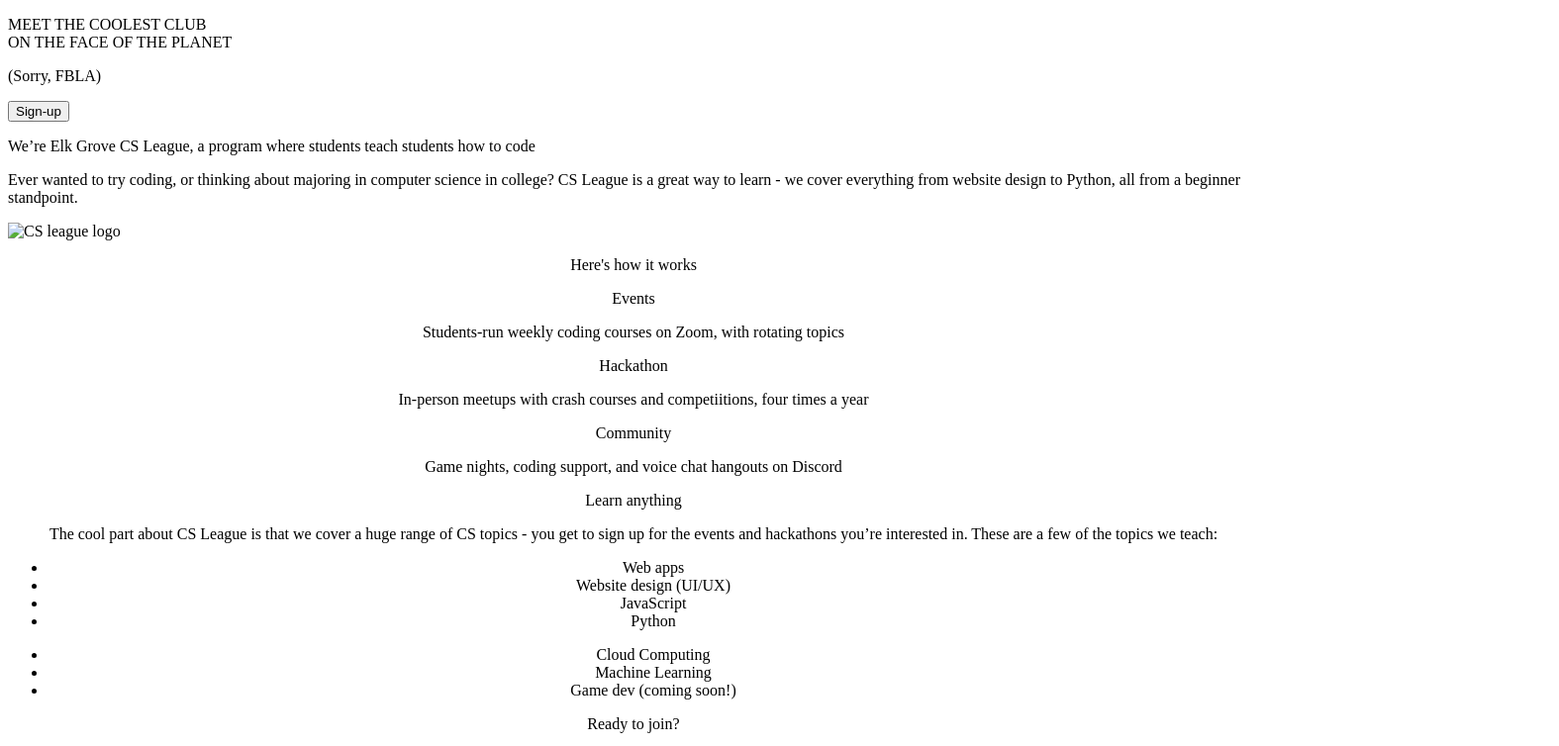
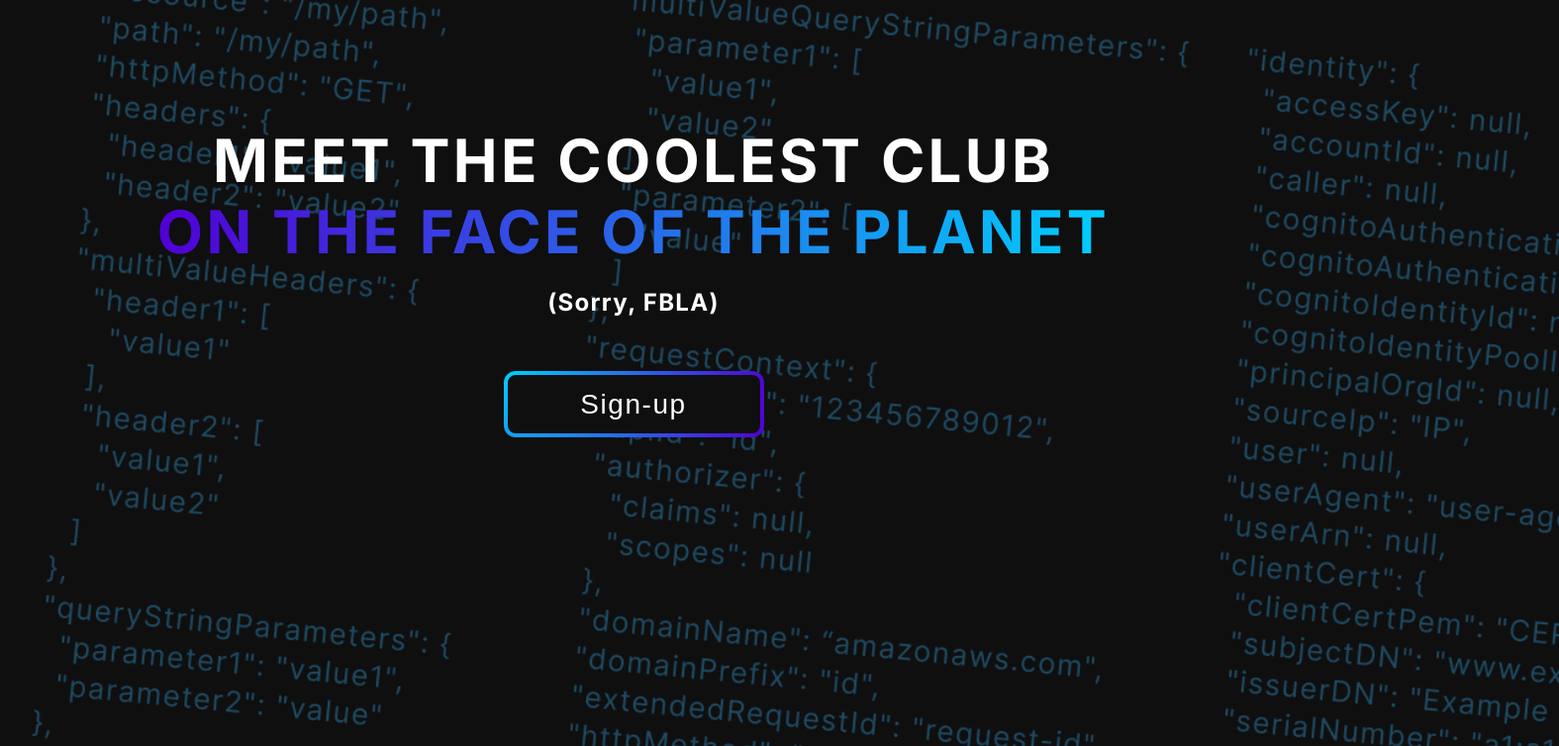
Before and after one commit to Elk-Grove-Computer-Science-League/CS-League-Website, a plain HTML site: page index.html in a window 1280 px wide. Shown: the top 754 px of the page at 99% size, 1575 px wide, since content can reach past the window. Drawn offline with Linux system fonts and the light colour scheme; the site is published under a folder, as on GitHub Pages, so addresses that start at the root find nothing.

Commit message:
Removed folders for AWS

```diff
--- a/league/views/index.html
+++ b/index.html
@@ -7,7 +7,7 @@
 <link rel="preconnect" href="https://fonts.gstatic.com" crossorigin>
 <link href="https://fonts.googleapis.com/css2?family=Inter:wght@400;700&display=swap" rel="stylesheet">
 
-    <link rel="stylesheet" href="/public/css/index.css" type="text/css">
+    <link rel="stylesheet" href="styles.css" type="text/css">
     <meta charset="UTF-8">
     <meta http-equiv="X-UA-Compatible" content="IE=edge">
     <meta name="viewport" content="width=device-width, initial-scale=1.0">
@@ -29,7 +29,7 @@
         <p>Ever wanted to try coding, or thinking about majoring in computer science in college? CS League is a great way to learn - we cover everything from website design to Python, all from a beginner standpoint.</p>
 
     </div>
-    <img class="moose" src="/public/imgs/logo.png" alt="CS league logo">
+    <img class="moose" src="logo.png" alt="CS league logo">
 
     <div class="mid-2">
         <center><p class="title-2">Here's how it works</p></center>
--- a/league/public/css/index.css
+++ b/styles.css
@@ -9,7 +9,7 @@
 
 body {
   background: #0F0F0F;
-  background-image: url('/public/imgs/Group 3.png');
+  background-image: url('Group 3.png');
   overflow-x: hidden;
   background-size: 1765px, 768px ;
   background-repeat: no-repeat
```
Also changed, not shown: Group 3.png (renamed from league/public/imgs/Group 3.png), logo.png (renamed from league/public/imgs/logo.png).
